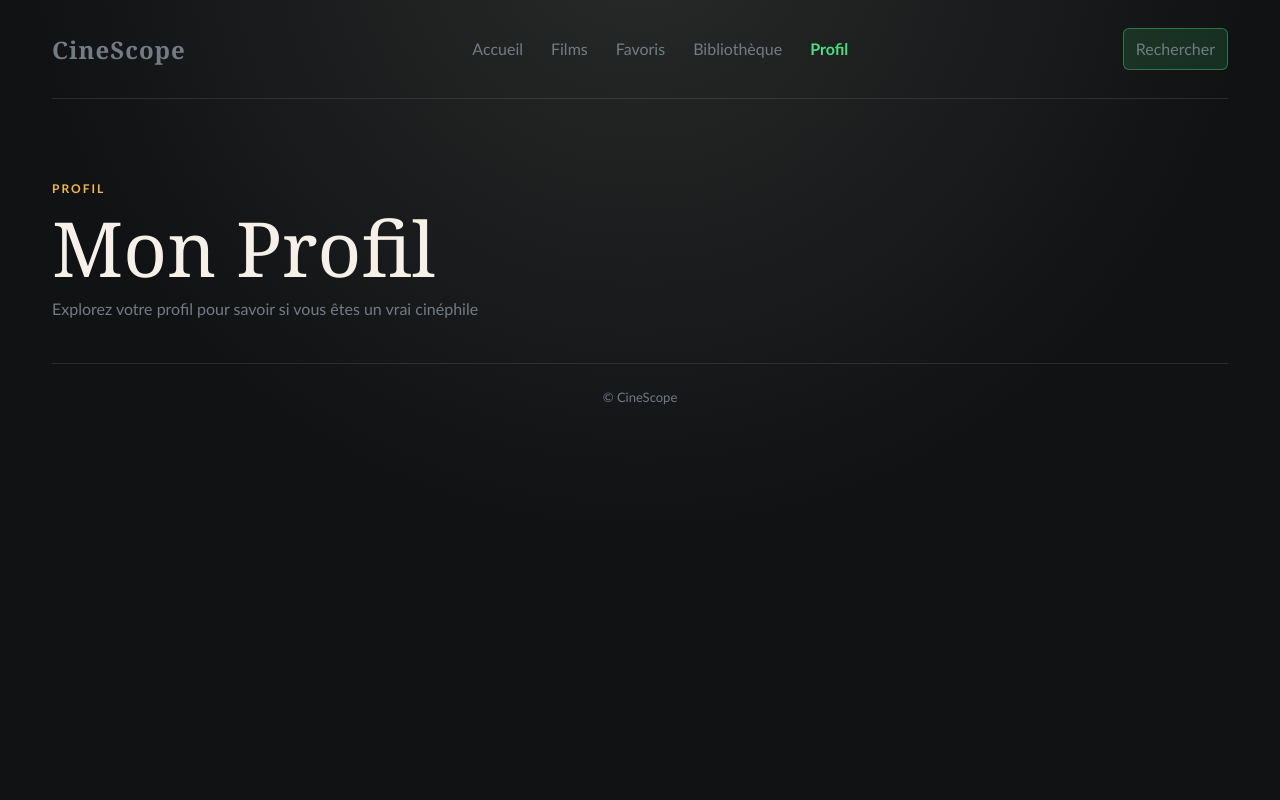
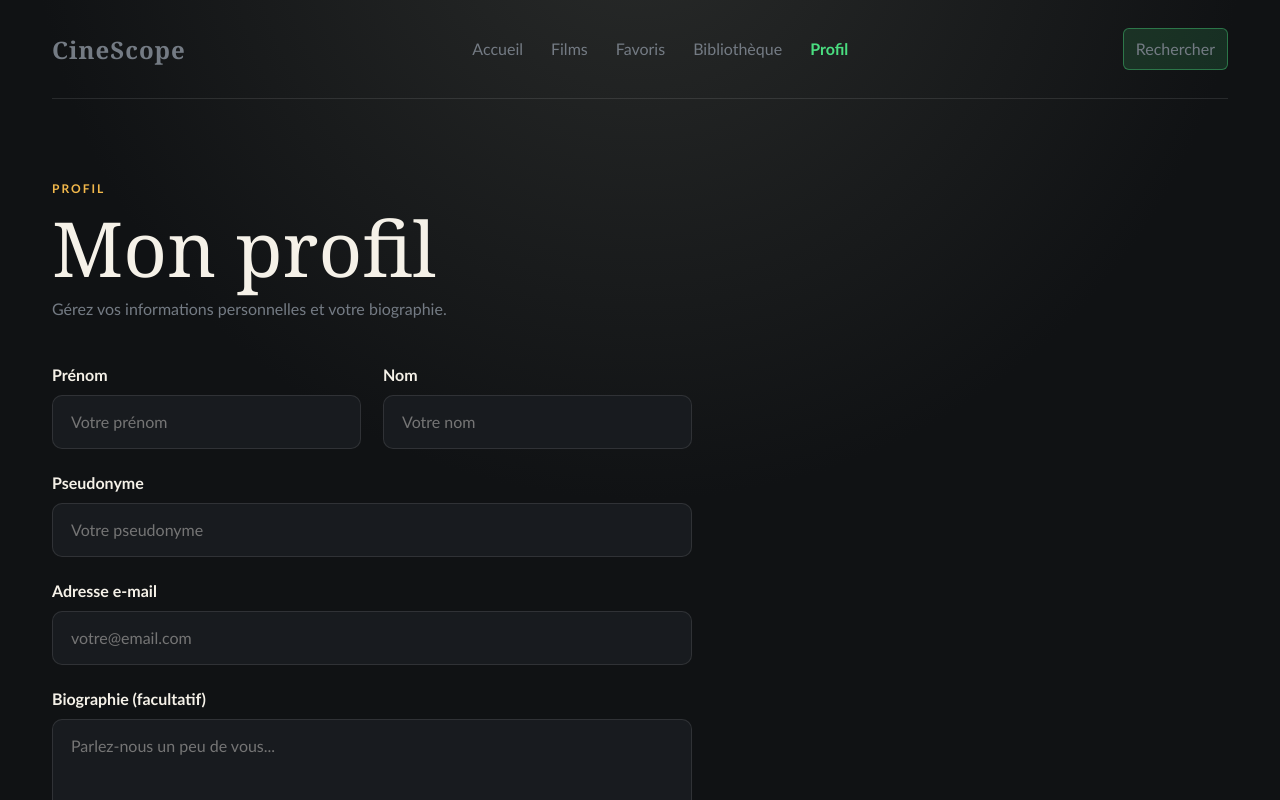
Before and after one commit to theoluthin2903/Theo_LUTHIN_Projet_React_TypeScript, a React (Vite) app in the folder CineScope/: page /profile in a window 1280 px wide. Shown: the top 800 px of the page. Built offline with nearby package versions, Linux system fonts and the light colour scheme.

Commit message:
debut page profile

```diff
--- a/CineScope/src/App.css
+++ b/CineScope/src/App.css
@@ -5,6 +5,7 @@
 .site-nav a { color: var(--muted); text-decoration: none; transition: color 180ms ease; }
 .site-nav a:hover, .site-nav a:focus-visible { color: var(--accent); }
 .site-nav a.nav-link.active { color: #4ade80; font-weight: 700; }
+.navbar-welcome { color: var(--text-h); font-weight: 700; white-space: nowrap; margin-right: 4px; }
 .hero-copy { padding: 76px 0 42px; }
 .eyebrow { color: var(--accent); font-size: 12px; font-weight: 700; letter-spacing: 2px; text-transform: uppercase; }
 .hero-copy h1 { max-width: 680px; margin: 12px 0; font-size: clamp(42px, 7vw, 76px); line-height: .98; }
@@ -216,3 +217,41 @@ footer { display: flex; align-items: center; justify-content: center; padding: 2
   background-color: rgba(74, 222, 128, .24);
   border-color: rgba(74, 222, 128, .7);
 }
+.profile-form { display: flex; flex-direction: column; gap: 22px; max-width: 640px; margin-bottom: 72px; }
+.profile-form__row { display: grid; grid-template-columns: 1fr 1fr; gap: 22px; }
+.profile-form__field { display: flex; flex-direction: column; gap: 8px; }
+.profile-form__field label { color: var(--text-h); font-weight: 700; }
+.profile-form__field input,
+.profile-form__field textarea {
+  width: 100%;
+  box-sizing: border-box;
+  padding: 14px 18px;
+  color: var(--text-h);
+  background: var(--surface);
+  border: 1px solid var(--border);
+  border-radius: 10px;
+  outline: none;
+  font: inherit;
+  resize: vertical;
+  transition: border-color 180ms ease, box-shadow 180ms ease;
+}
+.profile-form__field input:focus,
+.profile-form__field textarea:focus { border-color: var(--accent); box-shadow: 0 0 0 4px var(--accent-soft); }
+.profile-form__field input[aria-invalid="true"],
+.profile-form__field textarea[aria-invalid="true"] { border-color: #f87171; }
+.profile-form__error { margin: 0; color: #f87171; font-size: 13px; }
+.profile-form__submit { align-self: flex-start; }
+.profile-form__success {
+  margin: 0;
+  padding: 14px 18px;
+  color: #4ade80;
+  background-color: rgba(74, 222, 128, .14);
+  border: 1px solid rgba(74, 222, 128, .4);
+  border-radius: 10px;
+}
+.profile-form__success-message { margin: 0; font-weight: 700; }
+.profile-form__welcome { margin: 4px 0 0; color: var(--text-h); }
+
+@media (max-width: 640px) {
+  .profile-form__row { grid-template-columns: 1fr; }
+}
--- a/CineScope/src/App.tsx
+++ b/CineScope/src/App.tsx
@@ -8,6 +8,7 @@ import Movies from "./pages/Movies";
 import Movie from "./pages/Movie";
 import { LibraryPage } from "./pages/Library";
 import { LibraryProvider } from './context/LibraryContext';
+import { ProfileProvider } from './context/ProfileContext';
 import Profile from "./pages/Profile";
 import Search from "./pages/Search";
 import NotFound from "./pages/NotFound";
@@ -55,6 +56,7 @@ function AppShell() {
 	};
 
 	return (
+		<ProfileProvider>
 		<main className="app-shell">
 			{showHeader && <Navbar />}
 			{toastMessage && (
@@ -76,6 +78,7 @@ function AppShell() {
 			</LibraryProvider>
 			<Footer />
 		</main>
+		</ProfileProvider>
 	);
 }
 
--- a/CineScope/src/components/Navbar.tsx
+++ b/CineScope/src/components/Navbar.tsx
@@ -1,8 +1,10 @@
 import { NavLink } from "react-router-dom";
+import { useProfile } from "../context/ProfileContext";
 
 function Navbar() {
 	const getNavLinkClass = ({ isActive }: { isActive: boolean }) =>
 		isActive ? "nav-link active" : "nav-link";
+	const { username } = useProfile();
 
 	return (
 		<nav className="site-nav">
@@ -14,6 +16,7 @@ function Navbar() {
 				<NavLink to="/library" className={getNavLinkClass}>Bibliothèque</NavLink>
 				<NavLink to="/profile" className={getNavLinkClass}>Profil</NavLink>
 			</div>
+			{username && <span className="navbar-welcome">Bienvenue, {username} !</span>}
 			<NavLink to="/search" className="search-button">Rechercher</NavLink>
 		</nav>
 	);
--- /dev/null
+++ b/CineScope/src/context/ProfileContext.tsx
@@ -0,0 +1,26 @@
+import React, { createContext, useContext, useState } from "react";
+
+interface ProfileContextType {
+  username: string;
+  setUsername: (username: string) => void;
+}
+
+const ProfileContext = createContext<ProfileContextType | undefined>(undefined);
+
+export const ProfileProvider: React.FC<{ children: React.ReactNode }> = ({ children }) => {
+  const [username, setUsername] = useState("");
+
+  return (
+    <ProfileContext.Provider value={{ username, setUsername }}>
+      {children}
+    </ProfileContext.Provider>
+  );
+};
+
+export const useProfile = () => {
+  const context = useContext(ProfileContext);
+  if (!context) {
+    throw new Error("useProfile doit être utilisé au sein de ProfileProvider");
+  }
+  return context;
+};
--- a/CineScope/src/pages/Profile.tsx
+++ b/CineScope/src/pages/Profile.tsx
@@ -1,12 +1,219 @@
-function Profile(){
+import { useState } from "react";
+import type { ChangeEvent, FormEvent } from "react";
+import { useProfile } from "../context/ProfileContext";
+
+interface ProfileFormData {
+  firstName: string;
+  lastName: string;
+  username: string;
+  email: string;
+  bio: string;
+}
+
+type ProfileFormErrors = Partial<Record<keyof ProfileFormData, string>>;
+
+const initialFormData: ProfileFormData = {
+  firstName: "",
+  lastName: "",
+  username: "",
+  email: "",
+  bio: "",
+};
+
+const EMAIL_REGEX = /^[^\s@]+@[^\s@]+\.[^\s@]+$/;
+
+function Profile() {
+  const [formData, setFormData] = useState<ProfileFormData>(initialFormData);
+  const [errors, setErrors] = useState<ProfileFormErrors>({});
+  const [successMessage, setSuccessMessage] = useState("");
+  const [savedUsername, setSavedUsername] = useState("");
+  const { setUsername } = useProfile();
+
+  const validateField = (name: keyof ProfileFormData, value: string): string => {
+    if (name === "bio") {
+      return "";
+    }
+
+    if (!value.trim()) {
+      return "Ce champ est obligatoire.";
+    }
+
+    if (name === "email" && !EMAIL_REGEX.test(value.trim())) {
+      return "Veuillez saisir une adresse e-mail valide.";
+    }
+
+    return "";
+  };
+
+  const handleChange = (
+    event: ChangeEvent<HTMLInputElement | HTMLTextAreaElement>
+  ) => {
+    const { name, value } = event.target;
+    const fieldName = name as keyof ProfileFormData;
+
+    setFormData((prev) => ({ ...prev, [fieldName]: value }));
+
+    setErrors((prev) => {
+      if (!prev[fieldName]) {
+        return prev;
+      }
+
+      const fieldError = validateField(fieldName, value);
+      const nextErrors = { ...prev };
+
+      if (fieldError) {
+        nextErrors[fieldName] = fieldError;
+      } else {
+        delete nextErrors[fieldName];
+      }
+
+      return nextErrors;
+    });
+
+    if (successMessage) {
+      setSuccessMessage("");
+      setSavedUsername("");
+    }
+  };
+
+  const handleSubmit = (event: FormEvent<HTMLFormElement>) => {
+    event.preventDefault();
+
+    const fieldNames = Object.keys(formData) as (keyof ProfileFormData)[];
+    const nextErrors: ProfileFormErrors = {};
+
+    fieldNames.forEach((fieldName) => {
+      const fieldError = validateField(fieldName, formData[fieldName]);
+      if (fieldError) {
+        nextErrors[fieldName] = fieldError;
+      }
+    });
+
+    setErrors(nextErrors);
+
+    if (Object.keys(nextErrors).length > 0) {
+      setSuccessMessage("");
+      setSavedUsername("");
+      return;
+    }
+
+    console.log("Profil enregistré :", formData);
+    setSuccessMessage("Profil enregistré avec succès.");
+    setSavedUsername(formData.username.trim());
+    setUsername(formData.username.trim());
+  };
+
   return (
-    <>
+    <section>
       <section className="hero-copy">
         <span className="eyebrow">Profil</span>
-        <h1>Mon Profil</h1>
-        <p>Explorez votre profil pour savoir si vous êtes un vrai cinéphile</p>
+        <h1>Mon profil</h1>
+        <p>Gérez vos informations personnelles et votre biographie.</p>
       </section>
-    </>
+
+      <form className="profile-form" onSubmit={handleSubmit} noValidate>
+        <div className="profile-form__row">
+          <div className="profile-form__field">
+            <label htmlFor="firstName">Prénom</label>
+            <input
+              type="text"
+              id="firstName"
+              name="firstName"
+              placeholder="Votre prénom"
+              value={formData.firstName}
+              onChange={handleChange}
+              aria-invalid={Boolean(errors.firstName)}
+              aria-describedby={errors.firstName ? "firstName-error" : undefined}
+            />
+            {errors.firstName && (
+              <p className="profile-form__error" id="firstName-error" role="alert">
+                {errors.firstName}
+              </p>
+            )}
+          </div>
+
+          <div className="profile-form__field">
+            <label htmlFor="lastName">Nom</label>
+            <input
+              type="text"
+              id="lastName"
+              name="lastName"
+              placeholder="Votre nom"
+              value={formData.lastName}
+              onChange={handleChange}
+              aria-invalid={Boolean(errors.lastName)}
+              aria-describedby={errors.lastName ? "lastName-error" : undefined}
+            />
+            {errors.lastName && (
+              <p className="profile-form__error" id="lastName-error" role="alert">
+                {errors.lastName}
+              </p>
+            )}
+          </div>
+        </div>
+
+        <div className="profile-form__field">
+          <label htmlFor="username">Pseudonyme</label>
+          <input
+            type="text"
+            id="username"
+            name="username"
+            placeholder="Votre pseudonyme"
+            value={formData.username}
+            onChange={handleChange}
+            aria-invalid={Boolean(errors.username)}
+            aria-describedby={errors.username ? "username-error" : undefined}
+          />
+          {errors.username && (
+            <p className="profile-form__error" id="username-error" role="alert">
+              {errors.username}
+            </p>
+          )}
+        </div>
+
+        <div className="profile-form__field">
+          <label htmlFor="email">Adresse e-mail</label>
+          <input
+            type="email"
+            id="email"
+            name="email"
+            placeholder="votre@email.com"
+            value={formData.email}
+            onChange={handleChange}
+            aria-invalid={Boolean(errors.email)}
+            aria-describedby={errors.email ? "email-error" : undefined}
+          />
+          {errors.email && (
+            <p className="profile-form__error" id="email-error" role="alert">
+              {errors.email}
+            </p>
+          )}
+        </div>
+
+        <div className="profile-form__field">
+          <label htmlFor="bio">Biographie (facultatif)</label>
+          <textarea
+            id="bio"
+            name="bio"
+            placeholder="Parlez-nous un peu de vous..."
+            rows={5}
+            value={formData.bio}
+            onChange={handleChange}
+          />
+        </div>
+
+        <button type="submit" className="search-submit profile-form__submit">
+          Enregistrer mon profil
+        </button>
+
+        {successMessage && (
+          <div className="profile-form__success" role="status">
+            <p className="profile-form__success-message">{successMessage}</p>
+            <p className="profile-form__welcome">Bienvenue, {savedUsername} !</p>
+          </div>
+        )}
+      </form>
+    </section>
   );
 }
 
```
